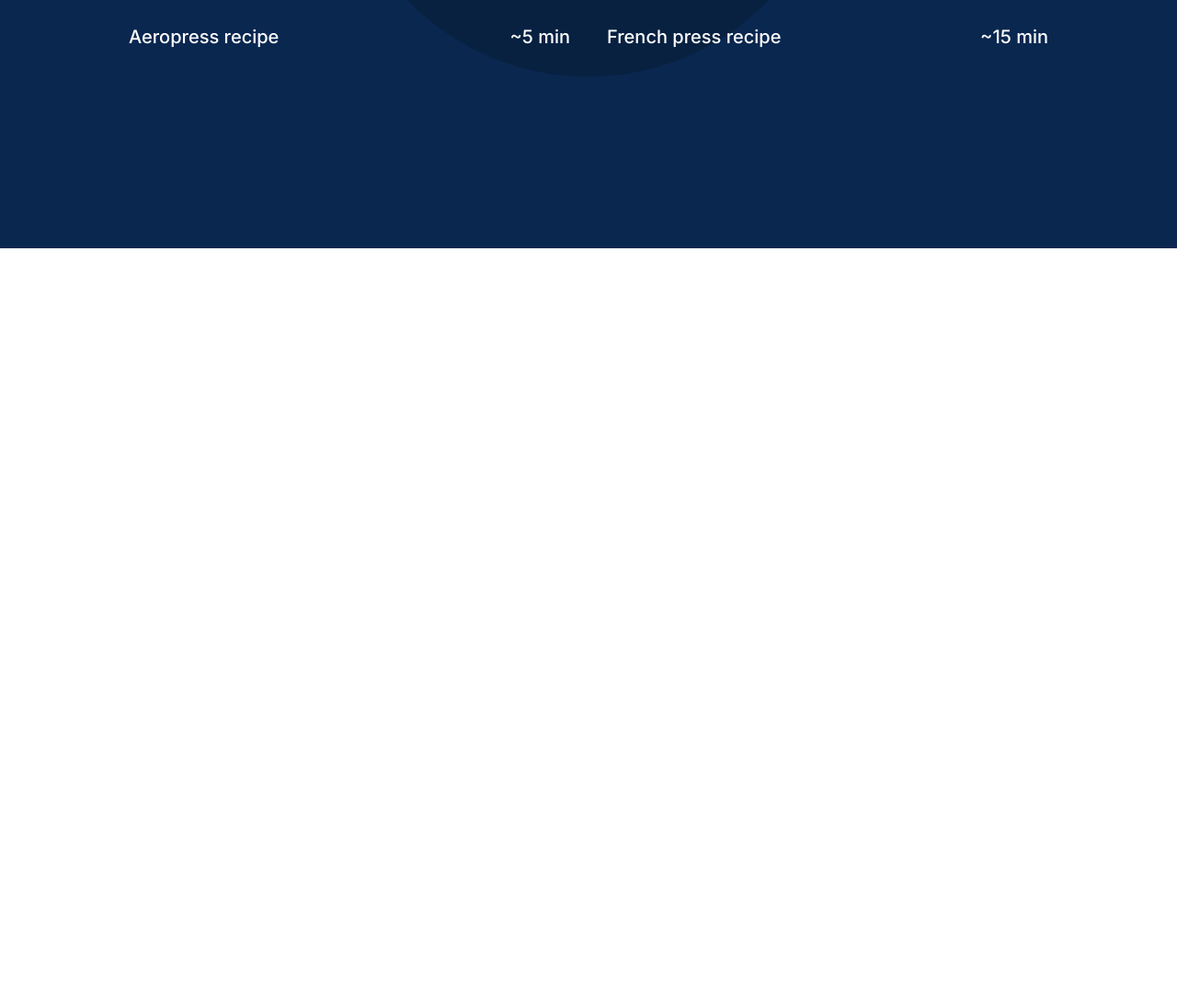
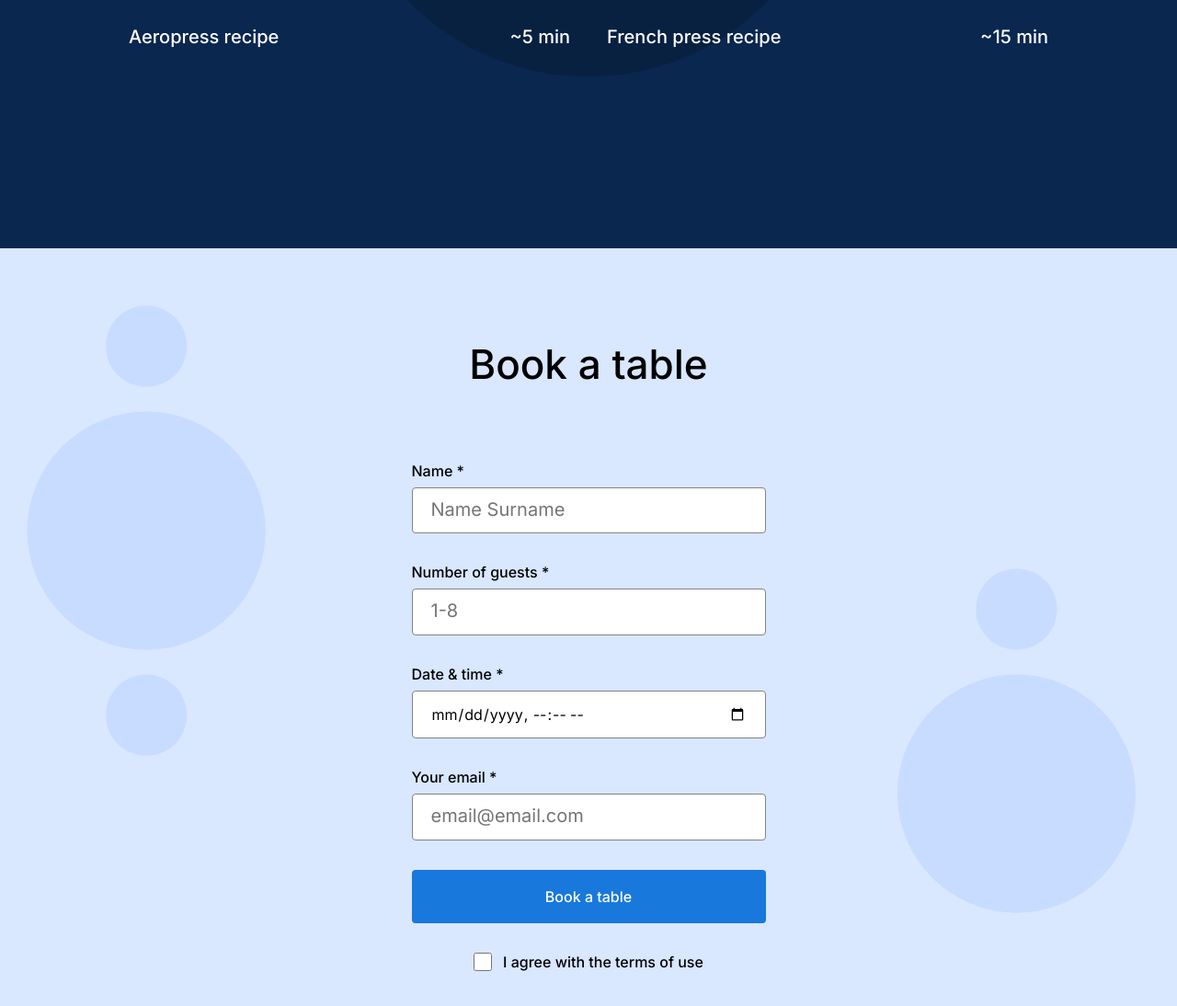
Before and after one commit to mreyes-swe/se_project_coffeeshop, a plain HTML site: page index.html in a window 1280 px wide. Shown: the part 1462-2556 px from the top of the page at 92% size. Before the commit the page ends 1732 px from the top, so only its background shows below. Drawn offline with Linux system fonts and the light colour scheme.

Commit message:
Complete reservation section

```diff
--- a/index.html
+++ b/index.html
@@ -109,7 +109,65 @@
             </li>
           </ul>
         </section>
-        <section class="reservation" id="reservation"></section>
+        <section class="reservation" id="reservation">
+          <h2 class="reservation__title">Book a table</h2>
+          <form class="reservation__form form">
+            <fieldset class="form__fieldset">
+              <label class="form__label" for="name-input"
+                >Name *
+                <input
+                  type="text"
+                  class="form__input"
+                  id="name-input"
+                  placeholder="Name Surname"
+                  required
+              /></label>
+
+              <label class="form__label" for="number-of-guests-input"
+                >Number of guests *
+                <input
+                  type="number"
+                  class="form__input"
+                  id="number-of-guests-input"
+                  placeholder="1-8"
+                  min="1"
+                  max="8"
+                  required
+              /></label>
+
+              <label class="form__label" for="date-and-time-input"
+                >Date & time *
+                <input
+                  type="datetime-local"
+                  class="form__input"
+                  id="date-and-time-input"
+                  required
+              /></label>
+
+              <label class="form__label" for="email-input"
+                >Your email *
+                <input
+                  type="email"
+                  class="form__input"
+                  id="email-input"
+                  placeholder="email@email.com"
+                  required
+              /></label>
+            </fieldset>
+            <button type="submit" class="form__button">Book a table</button>
+            <label
+              class="form__label form__label_type_checkbox"
+              for="checkbox-input"
+            >
+              <input
+                type="checkbox"
+                class="form__checkbox"
+                id="checkbox-input"
+              />
+              I agree with the terms of use
+            </label>
+          </form>
+        </section>
         <section class="menu" id="menu"></section>
         <section class="about"></section>
       </main>
--- a/pages/index.css
+++ b/pages/index.css
@@ -136,3 +136,100 @@
   font-size: 20px;
   line-height: 30px;
 }
+
+.reservation {
+  background: #d9e7ff url(../images/background_reservation.svg) center / cover
+    no-repeat;
+  padding: 100px 0 120px;
+  display: flex;
+  flex-direction: column;
+}
+
+.reservation__title {
+  margin: 0 auto;
+  font-weight: 500;
+  font-size: 44px;
+  line-height: 52px;
+}
+
+.reservation__form {
+  margin: 80px auto 0;
+}
+
+form {
+  display: flex;
+  flex-direction: column;
+  width: 385px;
+  max-width: 385px;
+}
+
+.form__fieldset {
+  display: flex;
+  flex-direction: column;
+  border: none;
+  margin: 0;
+  padding: 0;
+}
+
+.form__label {
+  font-weight: 500;
+}
+
+.form__label_type_checkbox {
+  display: flex;
+  justify-content: center;
+  margin: 32px 0 0;
+  gap: 0 12px;
+}
+
+.form__input {
+  border-radius: 4px;
+  margin: 8px 0 32px;
+  padding: 15px 20px;
+  border: 1px solid #838383;
+  display: block;
+  width: 100%;
+  box-sizing: border-box;
+}
+
+.form__button::placeholder {
+  font-size: 20px;
+  line-height: 30px;
+}
+
+.form__input::-webkit-input-placeholder {
+  font-size: 20px;
+  line-height: 30px;
+}
+
+.form__input::-moz-placeholder {
+  font-size: 20px;
+  line-height: 30px;
+}
+
+.form__button::-ms-input-placeholder {
+  font-size: 20px;
+  line-height: 30px;
+}
+
+.form__button {
+  border-radius: 4px;
+  background-color: #1878dc;
+  margin: 0;
+  padding: 20px 0;
+  color: #fff;
+  font-weight: 500;
+  border: none;
+  width: 100%;
+  transition: background-color 0.4s ease-in-out;
+}
+
+.form__button:hover {
+  background-color: #3f96f3;
+}
+
+.form__checkbox {
+  width: 20px;
+  height: 20px;
+  border-radius: 2px;
+}
```
Also changed, not shown: images/check.svg (deleted).
